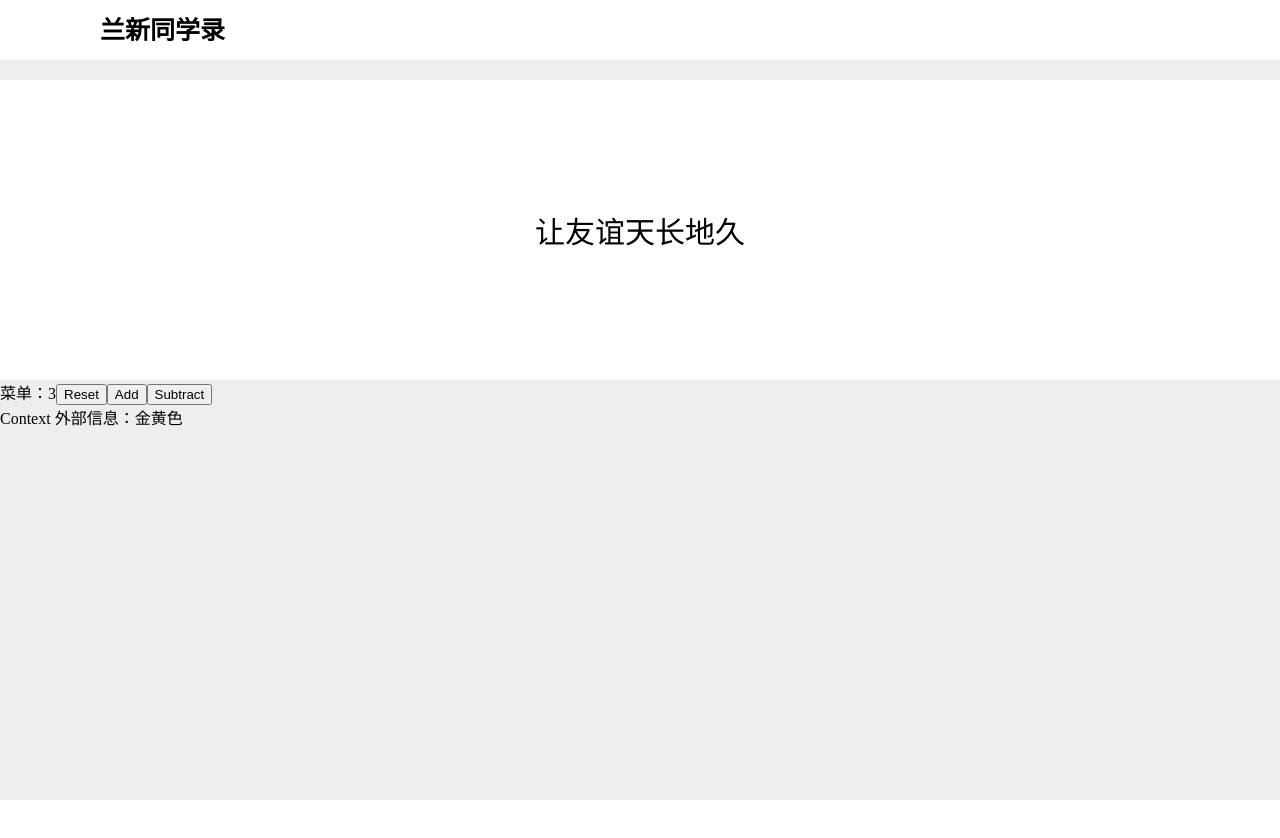
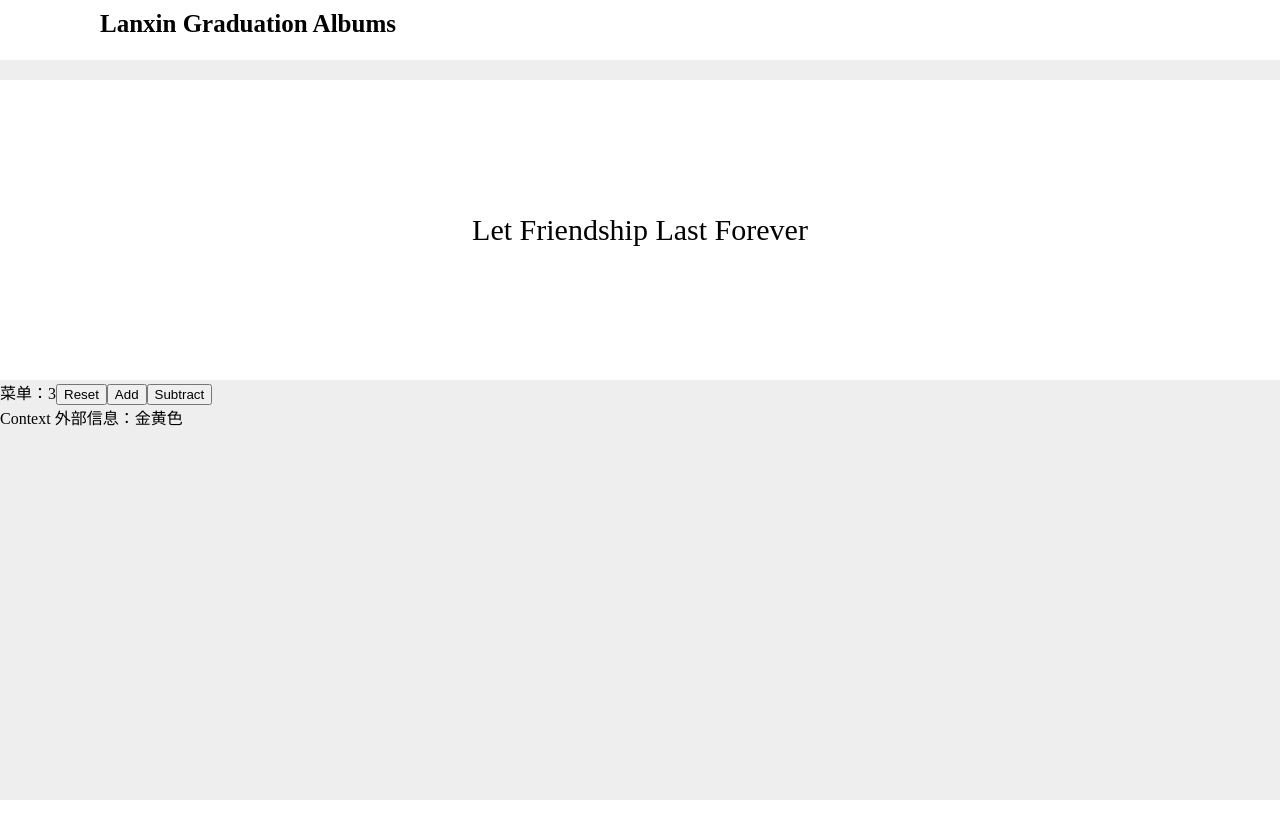
Before and after one commit to liushuxin/learnbootstrap, a React app: page / in a window 1280 px wide. Shown: the top 838 px of the page. Built offline with nearby package versions, Linux system fonts and the light colour scheme.

Commit message:
fix text

```diff
--- a/src/components/Slider/index.tsx
+++ b/src/components/Slider/index.tsx
@@ -2,7 +2,7 @@ import * as React from 'react';
 import './index.less';
 const Slider = (props:any) => {
     return <div className="slider-wrapper">
-        让友谊天长地久
+        Let Friendship Last Forever
 
     </div>
 
--- a/src/index.tsx
+++ b/src/index.tsx
@@ -12,7 +12,7 @@ class App extends React.Component<any,any>{
   render(){
     return <div className="lanxin-home-wrapper">
       <div className="lanxin-header-wrapper">
-        <span className="header-title">兰新同学录</span>
+        <span className="header-title">Lanxin Graduation Albums</span>
       </div>
       <div className="lanxin-content-wrapper">
         <Slider></Slider>
```
